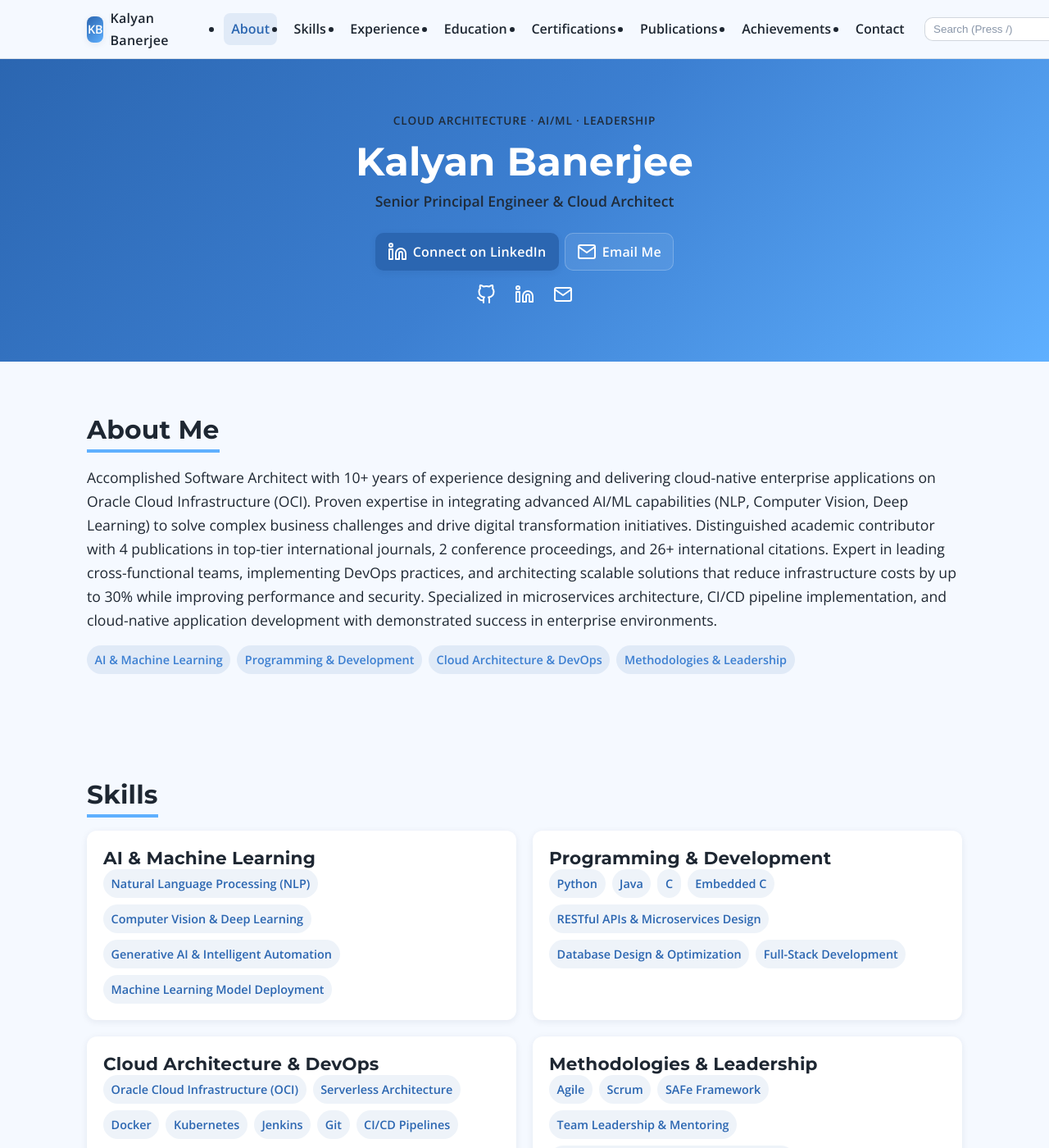
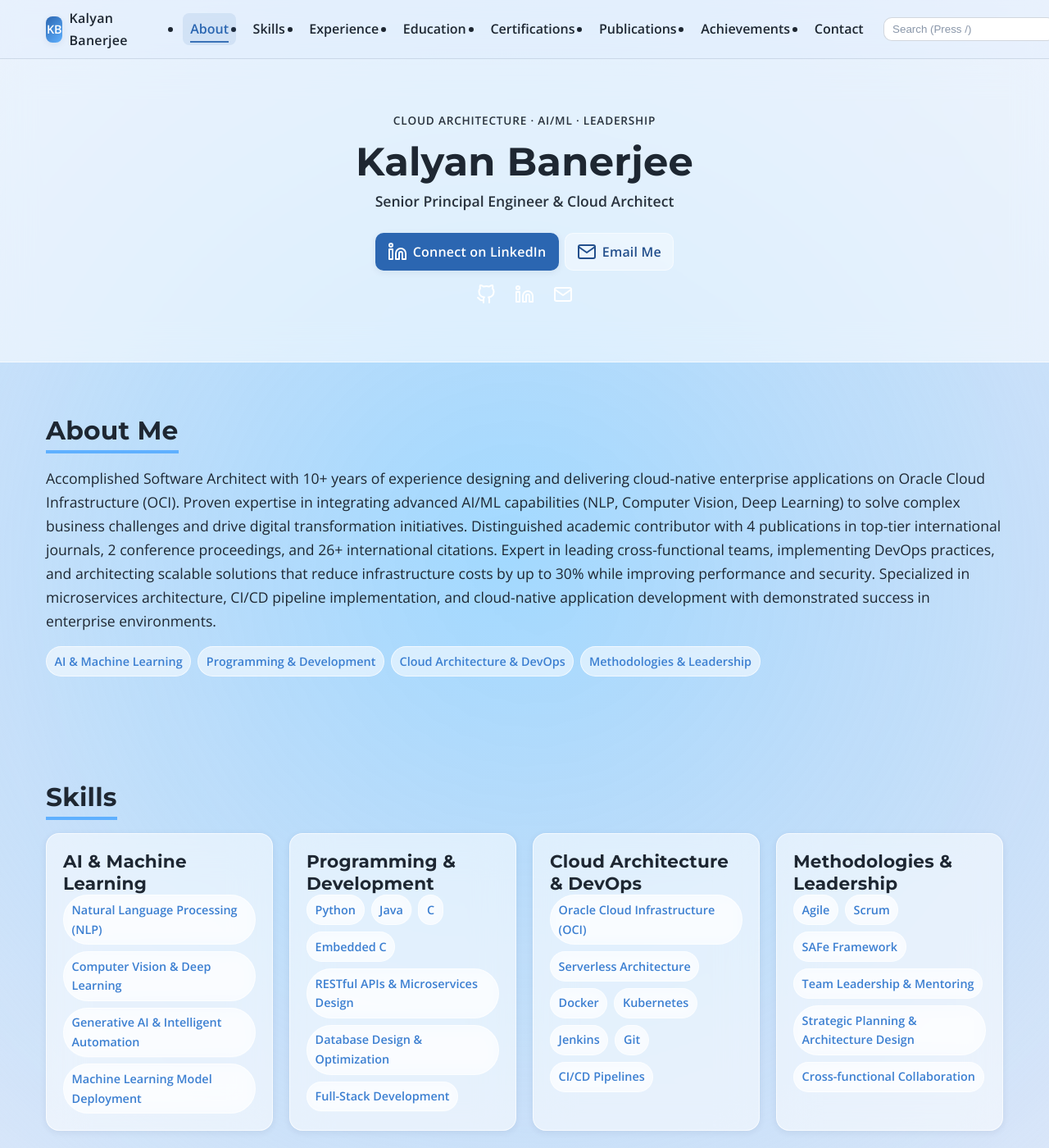
Before and after one commit to kbanerjee/kbanerjee.github.io, a Jekyll site: the page built from index.html, in a window 1280 px wide and 1400 px high. Shown: the whole window at 82% size. Built offline with Jekyll 4.4.1, drawn with Linux system fonts in a browser that asks for light colours.

Commit message:
UI revamp: glassmorphism styling, improved hero contrast, removed dark-mode toggle, refined navigation

```diff
--- a/_layouts/default.html
+++ b/_layouts/default.html
@@ -5,7 +5,8 @@
     <meta name="viewport" content="width=device-width, initial-scale=1" />
     <title>{% if page.title %}{{ page.title }} · {{ site.title }}{% else %}{{ site.title }}{% endif %}</title>
     <meta name="description" content="{{ page.description | default: site.description }}" />
-    <meta name="theme-color" content="#2B66B1" />
+    <meta name="theme-color" content="#2B66B1" media="(prefers-color-scheme: light)" />
+    <meta name="theme-color" content="#0D1116" media="(prefers-color-scheme: dark)" />
 
     <link rel="preconnect" href="https://fonts.googleapis.com" />
     <link rel="preconnect" href="https://fonts.gstatic.com" crossorigin />
@@ -35,10 +36,10 @@
           <span class="brand__text">{{ site.title }}</span>
         </a>
 
-        <button class="nav__toggle" aria-expanded="false" aria-controls="nav-menu">
-          <span class="sr-only">Menu</span>
-          <i data-feather="menu"></i>
-        </button>
+<button class="nav__toggle" aria-expanded="false" aria-controls="nav-menu">
+  <span class="sr-only">Menu</span>
+  <i data-feather="menu"></i>
+</button>
 
         <div id="nav-menu" class="nav__menu">
           <ul class="nav__links">
--- a/_layouts/home.html
+++ b/_layouts/home.html
@@ -71,7 +71,7 @@
     <div class="container">
       <h2 class="section__title">Skills</h2>
 
-      <div class="grid grid--2">
+      <div class="grid grid--auto">
         {% for group in site.data.resume.skills %}
         <article class="card searchable" data-search="{{ group.group | escape }}, {{ group.items | join: ', ' | escape }}">
           <h3 class="card__title">{{ group.group }}</h3>
@@ -147,7 +147,7 @@
     <div class="container">
       <h2 class="section__title">Certifications</h2>
 
-      <div class="grid grid--2">
+      <div class="grid grid--auto">
         {% for cert in site.data.resume.certifications %}
         <article class="card searchable" data-search="{{ cert.name | escape }}, {{ cert.date | escape }}">
           <h3 class="card__title">{{ cert.name }}</h3>
--- a/assets/css/style.css
+++ b/assets/css/style.css
@@ -22,23 +22,40 @@
   --shadow-sm: 0 2px 8px rgba(20, 40, 80, 0.08);
   --shadow-md: 0 8px 24px rgba(20, 40, 80, 0.12);
 
-  --container: 1100px;
+  --container: 1200px;
+
+  /* Extended tokens */
+  --primary-700: #234F8C;
+  --secondary: #0EA5E9;
+
+  /* Neutrals (selective) */
+  --neutral-100: #F7FAFC;
+  --neutral-200: #EDF2F7;
+  --neutral-800: #2D3748;
+
+  /* Extra radii and shadows */
+  --radius-lg: 16px;
+  --shadow-lg: 0 12px 32px rgba(20, 40, 80, 0.18);
+
+  /* Gradients */
+  --gradient-hero: linear-gradient(135deg, var(--primary) 0%, var(--primary-600) 50%, var(--accent) 100%);
+  --gradient-accent: conic-gradient(
+    from 180deg at 50% 50%,
+    color-mix(in oklab, var(--accent) 70%, transparent) 0%,
+    transparent 25%,
+    color-mix(in oklab, var(--primary) 70%, transparent) 50%,
+    transparent 75%,
+    color-mix(in oklab, var(--accent) 70%, transparent) 100%
+  );
+
+  /* Glassmorphism tokens */
+  --glass-bg-light: hsla(0 0% 100% / 0.55);
+  --glass-bg-dark: hsla(220 18% 15% / 0.35);
+  --glass-blur: 24px;
+  --border-light: hsla(0 0% 100% / 0.65);
+  --border-dark: hsla(0 0% 100% / 0.08);
 }
 
-/* Dark Mode */
-@media (prefers-color-scheme: dark) {
-  :root {
-    --primary: #4D8BE0;
-    --primary-600: #6FA1E6;
-    --accent: #7EC2FF;
-    --bg: #0D1116;
-    --surface: #131925;
-    --text: #E6ECF4;
-    --muted: #9AA8BD;
-    --shadow-sm: 0 2px 8px rgba(0, 0, 0, 0.35);
-    --shadow-md: 0 8px 24px rgba(0, 0, 0, 0.4);
-  }
-}
 
 /* Typography */
 body {
@@ -83,11 +100,17 @@
   display: grid;
   gap: 1.25rem;
 }
+.grid--auto {
+  grid-template-columns: repeat(auto-fit, minmax(240px, 1fr));
+}
 .grid--2 {
   grid-template-columns: repeat(2, minmax(0, 1fr));
 }
 @media (max-width: 900px) {
   .grid--2 { grid-template-columns: 1fr; }
+}
+@media (min-width: 1200px) {
+  .grid--2 { grid-template-columns: repeat(3, minmax(0, 1fr)); }
 }
 .list { list-style: none; padding: 0; margin: 0; }
 .list--bulleted { list-style: disc; padding-left: 1.25rem; }
@@ -123,6 +146,12 @@
   backdrop-filter: saturate(120%) blur(8px);
   background: color-mix(in oklab, var(--bg) 80%, transparent);
   border-bottom: 1px solid color-mix(in srgb, var(--muted), transparent 80%);
+}
+
+.site-header.is-scrolled {
+  background: color-mix(in oklab, var(--bg) 92%, transparent);
+  border-bottom-color: color-mix(in srgb, var(--muted), transparent 70%);
+  box-shadow: var(--shadow-sm);
 }
 
 .nav {
@@ -162,9 +191,25 @@
   font-weight: 600; color: var(--text);
   padding: 0.4rem 0.55rem; border-radius: 8px;
   text-decoration: none;
+  position: relative;
 }
 .nav__links a:hover { background: color-mix(in srgb, var(--primary), transparent 92%); text-decoration: none; }
 .nav__links a.active { color: var(--primary); background: color-mix(in srgb, var(--primary), transparent 90%); }
+.nav__links a::after {
+  content: "";
+  position: absolute;
+  left: 0.55rem;
+  right: 0.55rem;
+  bottom: 0.2rem;
+  height: 2px;
+  background: currentColor;
+  transform: scaleX(0);
+  transform-origin: left;
+  transition: transform 180ms ease;
+  opacity: 0.9;
+}
+.nav__links a:hover::after,
+.nav__links a.active::after { transform: scaleX(1); }
 
 .nav__search input[type="search"] {
   appearance: none;
@@ -176,6 +221,11 @@
   min-width: 210px;
 }
 .nav__search input::placeholder { color: color-mix(in srgb, var(--muted), transparent 20%); }
+.nav__search input[type="search"]:focus {
+  outline: none;
+  box-shadow: 0 0 0 4px color-mix(in srgb, var(--primary), transparent 85%);
+  border-color: color-mix(in srgb, var(--primary), transparent 60%);
+}
 
 @media (max-width: 900px) {
   .nav__toggle { display: inline-flex; }
@@ -204,10 +254,17 @@
    Hero
    ========================================================= */
 .hero {
-  background: linear-gradient(135deg, var(--primary) 0%, var(--primary-600) 50%, var(--accent) 100%);
+  background: var(--gradient-hero, linear-gradient(135deg, var(--primary) 0%, var(--primary-600) 50%, var(--accent) 100%));
+  background-size: 200% 200%;
   color: #ffffff;
   padding: clamp(2rem, 6vw, 6rem) 0;
   text-align: center;
+  animation: heroShift 18s ease-in-out infinite;
+}
+
+@keyframes heroShift {
+  0%, 100% { background-position: 0% 50%; }
+  50% { background-position: 100% 50%; }
 }
 .eyebrow {
   opacity: 0.95;
@@ -241,24 +298,41 @@
 /* =========================================================
    Sections / Components
    ========================================================= */
-.section { padding: clamp(2rem, 6vw, 4rem) 0; }
+.section { padding: clamp(2rem, 6vw, 4rem) 0; scroll-margin-top: 80px; }
 .section__title {
   display: inline-block;
   border-bottom: 4px solid var(--accent);
   padding-bottom: 0.25rem;
   margin-bottom: 1rem;
 }
+.subhead {
+  margin-top: 1.5rem;
+  margin-bottom: 0.5rem;
+  font-weight: 700;
+  font-size: 1.05rem;
+  color: var(--text);
+  opacity: 0.9;
+}
 
 /* Cards */
 .card {
-  background: var(--surface);
-  border-radius: var(--radius);
+  position: relative;
+  background: var(--glass-bg-light);
+  border: 1px solid var(--border-light);
+  border-radius: var(--radius-lg);
+  backdrop-filter: blur(var(--glass-blur));
+  -webkit-backdrop-filter: blur(var(--glass-blur));
   box-shadow: var(--shadow-sm);
   padding: 1.25rem;
-  transition: transform 160ms ease, box-shadow 160ms ease;
+  transition: transform 180ms ease, box-shadow 180ms ease, backdrop-filter 180ms ease;
+}
+
+[data-theme='dark'] .card {
+  background: var(--glass-bg-dark);
+  border-color: var(--border-dark);
 }
 .card:hover {
-  transform: translateY(-2px);
+  transform: translateY(-3px);
   box-shadow: var(--shadow-md);
 }
 .card__header {
@@ -269,6 +343,7 @@
   margin-bottom: 0.5rem;
 }
 .card__title { margin: 0; }
+.meta { display: inline-flex; align-items: baseline; gap: 0.35rem; color: var(--muted); font-size: 0.95rem; }
 
 /* Chips */
 .chips { display: flex; gap: 0.5rem; flex-wrap: wrap; }
@@ -278,10 +353,15 @@
   font-size: 0.9rem; font-weight: 600;
   background: color-mix(in srgb, var(--primary), transparent 90%);
   color: var(--primary-600);
+  transition: transform 140ms ease, filter 140ms ease;
 }
 .chip--soft {
   background: color-mix(in srgb, var(--primary), transparent 92%);
   color: var(--primary);
+}
+.chip:hover {
+  transform: translateY(-1px);
+  filter: brightness(1.03);
 }
 
 /* Buttons */
@@ -305,6 +385,37 @@
   border-color: rgba(255,255,255,0.22);
 }
 .btn--ghost:hover { background: rgba(255,255,255,0.16); }
+
+/* Hero contrast fixes */
+.hero .btn--primary {
+  background: var(--primary);
+  color: #fff;
+  border-color: transparent;
+  backdrop-filter: none;
+}
+.hero .btn--primary:hover {
+  background: var(--primary-600);
+}
+.hero .btn--ghost {
+  background: rgba(255,255,255,0.38);   /* higher opacity for legibility */
+  border-color: rgba(255,255,255,0.55);
+  color: var(--primary-700);
+}
+[data-theme='dark'] .hero .btn--ghost {
+  background: rgba(255,255,255,0.18);
+  border-color: rgba(255,255,255,0.35);
+  color: var(--accent);
+}
+.hero .btn--ghost:hover {
+  background: rgba(255,255,255,0.46);
+}
+[data-theme='dark'] .hero .btn--ghost:hover {
+  background: rgba(255,255,255,0.28);
+}
+[data-theme='dark'] .hero .btn--ghost {
+  background: rgba(255,255,255,0.12);
+  border-color: rgba(255,255,255,0.28);
+}
 
 /* Lists */
 .list--bulleted li + li { margin-top: 0.5rem; }
@@ -336,6 +447,7 @@
 @media (prefers-reduced-motion: reduce) {
   * { animation-duration: 0.001ms !important; animation-iteration-count: 1 !important; transition-duration: 0.001ms !important; scroll-behavior: auto !important; }
   .reveal, .reveal.reveal-in { opacity: 1; transform: none; }
+  .hero { animation: none !important; background-position: 50% 50% !important; }
 }
 
 /* =========================================================
@@ -354,3 +466,76 @@
   padding: 0 2px;
   border-radius: 3px;
 }
+
+/* =========================================================
+   Glassmorphism Extensions
+   ========================================================= */
+body::before {
+  content: "";
+  position: fixed;
+  inset: 0;
+  z-index: -1;
+  background:
+    radial-gradient(circle at 30% 30%, #a2d9ff 0%, rgba(162,217,255,0) 60%),
+    radial-gradient(circle at 70% 70%, #ffdee9 0%, rgba(255,222,233,0) 60%);
+  background-size: 200% 200%;
+  animation: bgMove 60s ease-in-out infinite;
+  pointer-events: none;
+}
+@keyframes bgMove {
+  0%,100% { background-position: 0% 0%, 100% 100%; }
+  50%     { background-position: 100% 100%, 0% 0%; }
+}
+
+/* Hero glass panel */
+.hero {
+  background: var(--glass-bg-light);
+  color: var(--text);
+  backdrop-filter: blur(calc(var(--glass-blur) * 0.85));
+  -webkit-backdrop-filter: blur(calc(var(--glass-blur) * 0.85));
+  border-bottom: 1px solid var(--border-light);
+}
+[data-theme='dark'] .hero {
+  background: var(--glass-bg-dark);
+  color: var(--text);
+  border-color: var(--border-dark);
+}
+
+/* Glass Buttons */
+.btn--primary {
+  background: var(--glass-bg-light);
+  color: var(--primary);
+  border: 1px solid var(--border-light);
+  backdrop-filter: blur(calc(var(--glass-blur) * 0.65));
+}
+[data-theme='dark'] .btn--primary {
+  background: var(--glass-bg-dark);
+  color: var(--accent);
+  border-color: var(--border-dark);
+}
+.btn--primary:hover {
+  box-shadow: var(--shadow-md);
+  transform: translateY(-3px);
+}
+
+/* Chip glass */
+.chip,
+.chip--soft {
+  background: var(--glass-bg-light);
+  backdrop-filter: blur(calc(var(--glass-blur) * 0.4));
+  border: 1px solid var(--border-light);
+  color: var(--primary-600);
+}
+[data-theme='dark'] .chip,
+[data-theme='dark'] .chip--soft {
+  background: var(--glass-bg-dark);
+  border-color: var(--border-dark);
+  color: var(--accent);
+}
+
+/* Nav translucence */
+.site-header {
+  backdrop-filter: blur(calc(var(--glass-blur) * 0.5));
+  -webkit-backdrop-filter: blur(calc(var(--glass-blur) * 0.5));
+  background: color-mix(in oklab, var(--bg) 60%, transparent);
+}
--- a/assets/js/main.js
+++ b/assets/js/main.js
@@ -56,9 +56,28 @@
       });
     }
 
-    // Scroll reveal animations
+    // Header shadow on scroll
+    const header = $(".site-header");
+    const applyScrolled = () => {
+      if (!header) return;
+      if (window.scrollY > 2) header.classList.add("is-scrolled");
+      else header.classList.remove("is-scrolled");
+    };
+    applyScrolled();
+    window.addEventListener("scroll", applyScrolled, { passive: true });
+
+    // Scroll reveal animations (with light stagger)
     const revealEls = $$(".reveal");
-    if ("IntersectionObserver" in window && revealEls.length) {
+    if (revealEls.length) {
+      const prefersReduced = window.matchMedia && window.matchMedia("(prefers-reduced-motion: reduce)").matches;
+
+      if (!prefersReduced) {
+        revealEls.forEach((el, i) => {
+          el.style.transitionDelay = Math.min(i * 60, 600) + "ms";
+        });
+      }
+
+      if ("IntersectionObserver" in window) {
         const revealObserver = new IntersectionObserver(
           (entries, obs) => {
             entries.forEach((entry) => {
@@ -74,6 +93,7 @@
       } else {
         // Fallback: show immediately
         revealEls.forEach((el) => el.classList.add("reveal-in"));
+      }
     }
 
     // Scroll spy for active nav link
```
Lines whose indentation alone changed are shown as unchanged.
